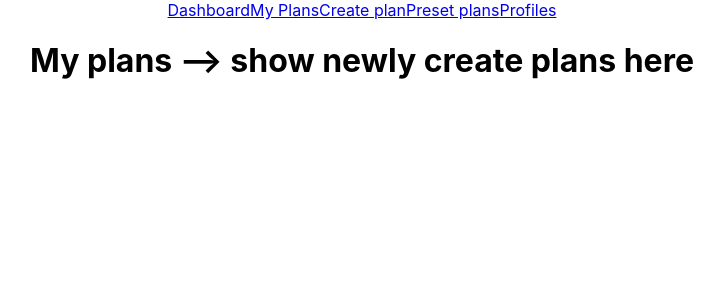
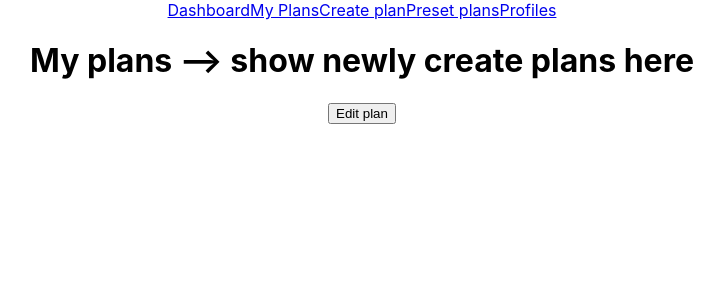
Before and after one commit to weightlifting-journal-13/frontend, a React (Create React App) app in the folder weightlifting/: page /MyPlans in a window 1280 px wide. Shown: the top 300 px of the page, without its empty margins (278-1002 px from the left). Built offline with nearby package versions, Linux system fonts and the light colour scheme.

Commit message:
cleaned up Dashboardc omponent and moved that to MyPlans

```diff
--- a/weightlifting/src/components/Dashboard.js
+++ b/weightlifting/src/components/Dashboard.js
@@ -1,17 +1,10 @@
 import React from 'react';
 
-const Dashboard = (props) => {
-
-    const editWorkoutPlan = (event) => {
-        event.preventDefault();
-
-        props.history.push(`/EditPlan/id`)
-    }
+const Dashboard = () => {
 
     return (
         <div>
             <h1>Dashboard component</h1>
-            <button onClick={editWorkoutPlan} >Edit plan</button>
         </div>
     );
 }
--- a/weightlifting/src/components/MyPlans.js
+++ b/weightlifting/src/components/MyPlans.js
@@ -1,11 +1,19 @@
 import React from 'react';
 
-const MyPlans = () => {
+const MyPlans = (props) => {
+
+    const editWorkoutPlan = (event) => {
+        event.preventDefault();
+
+        props.history.push(`/EditPlan/id`)
+    }
+
     return (
         <div>
             <h1>My plans --> show newly create plans here</h1>
+            <button onClick={editWorkoutPlan}>Edit plan</button>
         </div>
-     );
+    );
 }
 
 export default MyPlans;
```
